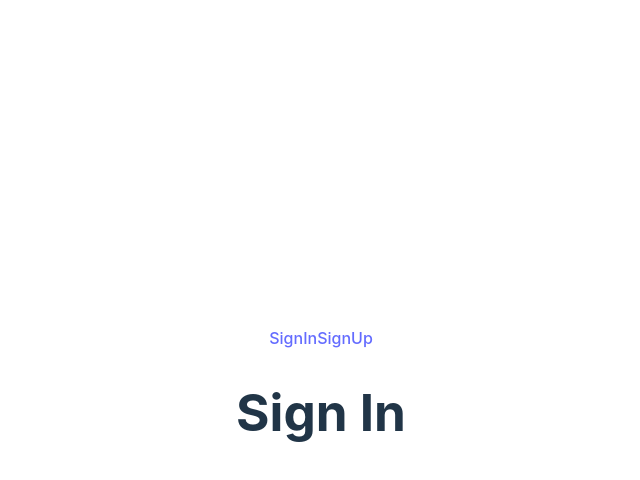
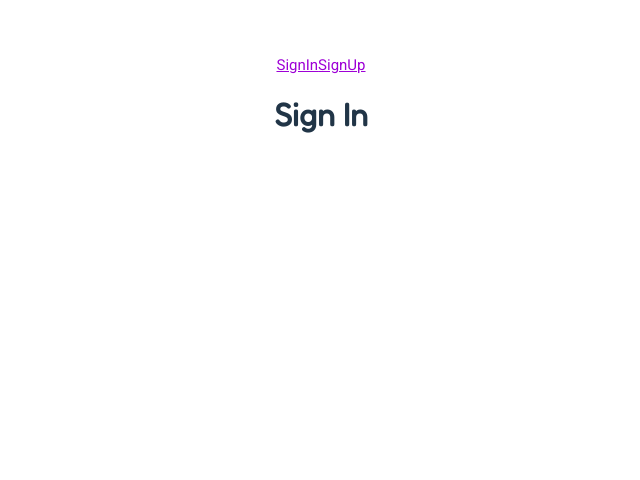
Before and after one commit to CCCarluchi/PW-I, a Vue app: page / in a window 1280 px wide. Shown: the top 480 px of the page, without its empty margins (319-959 px from the left). Built offline with nearby package versions, Linux system fonts and the light colour scheme.

Commit message:
Personalizar style.css. Faltan algunos detalles.

```diff
--- a/src/style.css
+++ b/src/style.css
@@ -1,72 +1,117 @@
-:root {
-  font-family: Inter, Avenir, Helvetica, Arial, sans-serif;
-  font-size: 16px;
-  line-height: 24px;
-  font-weight: 400;
-
-  color-scheme: light dark;
-  color: rgba(255, 255, 255, 0.87);
-  background-color: #242424;
-
-  font-synthesis: none;
-  text-rendering: optimizeLegibility;
-  -webkit-font-smoothing: antialiased;
-  -moz-osx-font-smoothing: grayscale;
-  -webkit-text-size-adjust: 100%;
-}
+@import url('https://fonts.googleapis.com/css2?family=Fredoka&display=swap');
+@import url('https://fonts.googleapis.com/css2?family=Roboto&display=swap');
 
 a {
-  font-weight: 500;
-  color: #646cff;
-  text-decoration: inherit;
+  font-family:'Roboto', sans-serif;
+  font-size: 15px;
+  color: #9E00D6;
+  cursor: pointer;
 }
 a:hover {
-  color: #535bf2;
-}
-
-a {
-  font-weight: 500;
-  color: #646cff;
-  text-decoration: inherit;
-}
-a:hover {
-  color: #535bf2;
-}
-
-body {
-  margin: 0;
-  display: flex;
-  place-items: center;
-  min-width: 320px;
-  min-height: 100vh;
+  color: #3A014E;
+  text-decoration: underline;
 }
 
 h1 {
-  font-size: 3.2em;
-  line-height: 1.1;
+  font-family: 'Fredoka', sans-serif;
+  font-size: 32px;
+}
+
+h2 {
+  font-family: 'Fredoka', sans-serif;
+  font-size: 28px;
+}
+
+p1 {
+  font-family:'Roboto', sans-serif;
+  font-size: 20px;
+  color:#000000;
+}
+
+p2 {
+  font-family:'Roboto', sans-serif;
+  font-size: 20px;
+  color:rgba(0, 0, 0, 0.68);
+}
+
+p3 {
+  font-family:'Roboto', sans-serif;
+  font-size: 20px;
+  color: #9E00D6;
+  text-decoration-line: underline;
+}
+
+p4 {
+  font-family:'Roboto', sans-serif;
+  font-size: 15px;
+  color: #9E00D6;
+  text-decoration-line: underline;
 }
 
 button {
-  border-radius: 8px;
+  border-radius: 4px;
   border: 1px solid transparent;
-  padding: 0.6em 1.2em;
-  font-size: 1em;
-  font-weight: 500;
-  font-family: inherit;
-  background-color: #1a1a1a;
+  padding: 2px;
+  width: 106px;
+  height: 30px;
+  font-size: 20px;
+  font-family: 'Roboto', sans-serif;
+  color: #3A014E;
+  background-color: #C4C4C4;
   cursor: pointer;
   transition: border-color 0.25s;
 }
 button:hover {
-  border-color: #646cff;
+  border-color: #3A014E;
 }
 button:focus,
 button:focus-visible {
   outline: 4px auto -webkit-focus-ring-color;
 }
 
+input {
+  border-radius: 4px;
+  border: 1px solid rgba(0, 0, 0, 0.68);
+  padding-left: 10px;
+  width: 312px;
+  height: 29px;
+  text-align:left;
+}
+input::placeholder{
+  font-family:'Roboto', sans-serif;
+  font-size: 20px;
+  color:rgba(0, 0, 0, 0.68);
+  text-align:left;
+}
+input:focus{
+  font-family:'Roboto', sans-serif;
+  font-size: 20px;
+  color:black;
+  text-align:left;
+}
+input:required{
+  border-color: #9E00D6;
+}
+input:invalid{
+  border-color: #9E00D6;
+}
+
+body {
+  margin: 24px;
+  display: flow;
+  place-items: center;
+  min-width: 360px;
+  min-height: 640px;
+  overflow: scroll;
+}
+
 .card {
-  padding: 2em;
+  border-radius: 12px;
+  border: 1px solid black;
+  padding: 38px 26px;
+  width: 226px;
+  height: 195px;
+  background-color: rgba(217, 217, 217, 0.3);
 }
 
 #app {
--- a/src/views/SignUp.vue
+++ b/src/views/SignUp.vue
@@ -2,7 +2,7 @@
   <main>
     <article>
       <h1>Sign Up</h1>
-      <p>Try</p>
+      <p1>Try</p1>
     </article>
   </main>
 </template>
```
